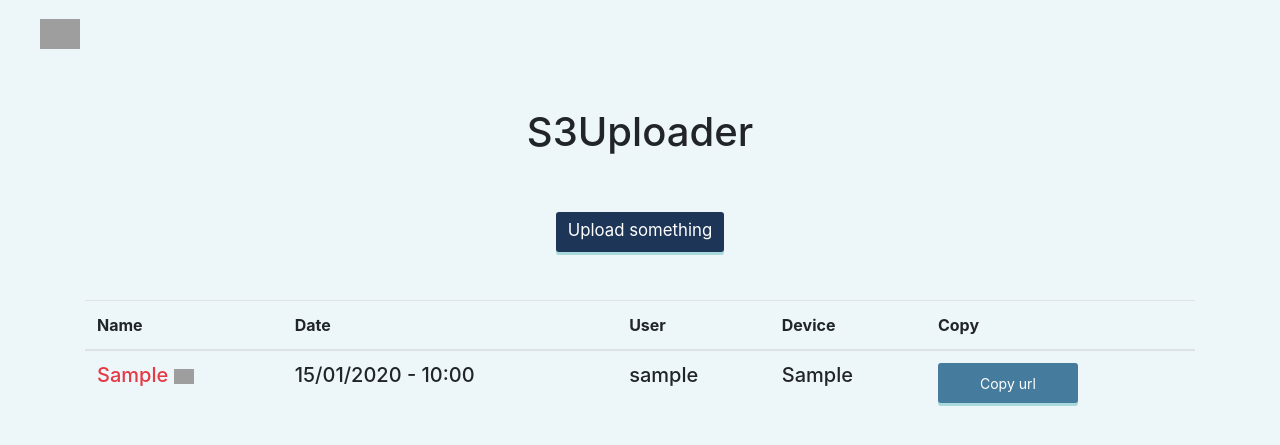
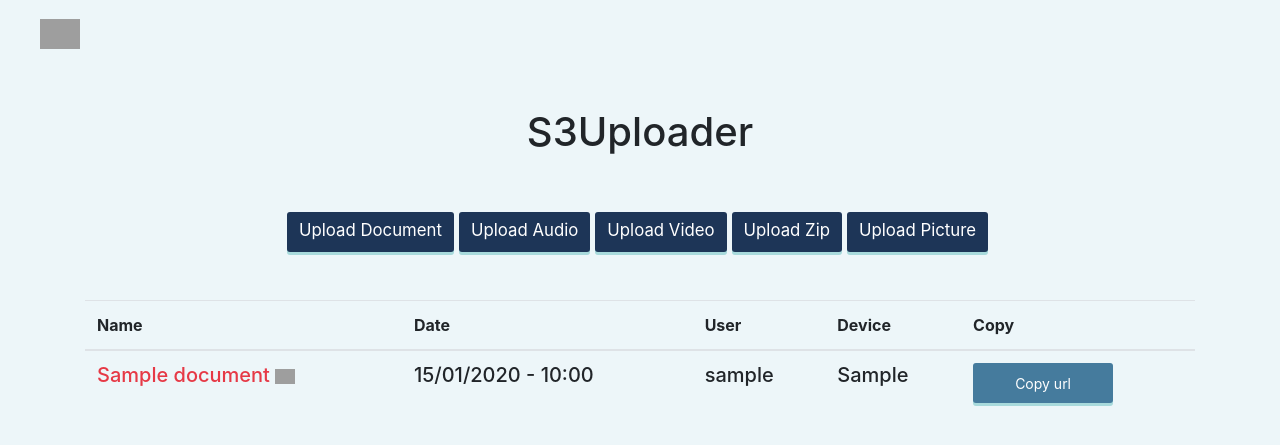
Before and after one commit to Alusio/s3uploader, a Django app: page / in a window 1280 px wide. Shown: the top 445 px of the page. Run offline with Django 3.2, Linux system fonts and the light colour scheme; a user stored in the database is signed in; tables that the repository leaves empty hold one stand-in row (values such as "Sample post"); some libraries are stand-ins or nearby versions; grey boxes are pictures that could not be loaded.

Commit message:
Add categories

```diff
--- a/uploader/admin.py
+++ b/uploader/admin.py
@@ -1,6 +1,10 @@
 from django.contrib import admin
 
-from uploader.models import Document
+from uploader.models import Document, Audio, Video, Zip, Picture
 
 # Register your models here.
 admin.site.register(Document)
+admin.site.register(Audio)
+admin.site.register(Video)
+admin.site.register(Zip)
+admin.site.register(Picture)
--- a/uploader/models.py
+++ b/uploader/models.py
@@ -1,12 +1,94 @@
+from django.core.exceptions import ValidationError
 from django.contrib.auth.models import User
 from django.db import models
+import os
+
+
+def document_validator(value):
+    ext = os.path.splitext(value.name)[1]
+    valid_extensions = ['.pdf', '.doc', '.docx']
+    if not ext in valid_extensions:
+        raise ValidationError(u'File not supported!')
+
+
+def video_validator(value):
+    ext = os.path.splitext(value.name)[1]
+    valid_extensions = ['.mp4', '.avi', '.3gp', '.ogg', '.wmv', '.flv']
+    if not ext in valid_extensions:
+        raise ValidationError(u'File not supported!')
+
+
+def audio_validator(value):
+    ext = os.path.splitext(value.name)[1]
+    valid_extensions = ['.mp3', '.wav', '.flac']
+    if not ext in valid_extensions:
+        raise ValidationError(u'File not supported!')
+
+
+def zip_validator(value):
+    ext = os.path.splitext(value.name)[1]
+    valid_extensions = ['.zip', ]
+    if not ext in valid_extensions:
+        raise ValidationError(u'File not supported!')
+
+
+def picture_validator(value):
+    ext = os.path.splitext(value.name)[1]
+    valid_extensions = ['.jpeg', '.gif', '.png', '.webp', '.jpg']
+    if not ext in valid_extensions:
+        raise ValidationError(u'File not supported!')
 
 
 class Document(models.Model):
     user = models.ForeignKey(User, on_delete=models.CASCADE, blank=True, null=True)
     uploaded_at = models.DateTimeField(auto_now_add=True)
-    upload = models.FileField()
+    name = models.TextField(max_length=100, blank=True, null=True)
+    upload = models.FileField(upload_to='documents', validators=[document_validator])
     device = models.TextField(max_length=15, blank=True, null=True)
 
     def __str__(self):
         return self.upload.name
+
+
+class Video(models.Model):
+    user = models.ForeignKey(User, on_delete=models.CASCADE, blank=True, null=True)
+    uploaded_at = models.DateTimeField(auto_now_add=True)
+    name = models.TextField(max_length=100, blank=True, null=True)
+    upload = models.FileField(upload_to='videos', validators=[video_validator])
+    device = models.TextField(max_length=15, blank=True, null=True)
+
+    def __str__(self):
+        return self.upload.name
+
+
+class Audio(models.Model):
+    user = models.ForeignKey(User, on_delete=models.CASCADE, blank=True, null=True)
+    uploaded_at = models.DateTimeField(auto_now_add=True)
+    name = models.TextField(max_length=100, blank=True, null=True)
+    upload = models.FileField(upload_to='audios', validators=[audio_validator])
+    device = models.TextField(max_length=15, blank=True, null=True)
+
+    def __str__(self):
+        return self.upload.name
+
+
+class Zip(models.Model):
+    user = models.ForeignKey(User, on_delete=models.CASCADE, blank=True, null=True)
+    uploaded_at = models.DateTimeField(auto_now_add=True)
+    name = models.TextField(max_length=100, blank=True, null=True)
+    upload = models.FileField(upload_to='zips', validators=[zip_validator])
+    device = models.TextField(max_length=15, blank=True, null=True)
+
+    def __str__(self):
+        return self.upload.name
+
+
+class Picture(models.Model):
+    user = models.ForeignKey(User, on_delete=models.CASCADE, blank=True, null=True)
+    uploaded_at = models.DateTimeField(auto_now_add=True)
+    name = models.TextField(max_length=100, blank=True, null=True)
+    upload = models.FileField(upload_to='picture/%Y/%m/%d', validators=[picture_validator])
+    device = models.TextField(max_length=15, blank=True, null=True)
+
+    def __str__(self):
+        return self.upload.name
--- a/uploader/templates/index.html
+++ b/uploader/templates/index.html
@@ -26,9 +26,30 @@
             <div class="mt-5">
             </div>
             <div class="row justify-content-center">
-                <a class="btn" href="{{ 'upload' }}" role="button"
-                   style="background-color: #1d3557;color: white; width: unset"><p style="font-size: 1.2em">Upload
-                    something</p>
+                <a class="btn" href="{{ 'upload/document' }}" role="button"
+                   style="background-color: #1d3557;color: white; width: unset; margin-right: 5px;"><p
+                        style="font-size: 1.2em">Upload
+                    Document</p>
+                </a>
+                <a class="btn" href="{{ 'upload/audio' }}" role="button"
+                   style="background-color: #1d3557;color: white; width: unset; margin-right: 5px;"><p
+                        style="font-size: 1.2em">Upload
+                    Audio</p>
+                </a>
+                <a class="btn" href="{{ 'upload/video' }}" role="button"
+                   style="background-color: #1d3557;color: white; width: unset; margin-right: 5px;"><p
+                        style="font-size: 1.2em">Upload
+                    Video</p>
+                </a>
+                <a class="btn" href="{{ 'upload/zip' }}" role="button"
+                   style="background-color: #1d3557;color: white; width: unset; margin-right: 5px;"><p
+                        style="font-size: 1.2em">Upload
+                    Zip</p>
+                    <a class="btn" href="{{ 'upload/picture' }}" role="button"
+                       style="background-color: #1d3557;color: white; width: unset; margin-right: 5px;"><p
+                            style="font-size: 1.2em">Upload
+                        Picture</p>
+                    </a>
                 </a>
             </div>
 
@@ -58,7 +79,7 @@
                                                 <a href="https://uploader.s3.fr-par.scw.cloud/media/{{ doc.upload }}"
                                                    style="color: #e63946; text-decoration: none" data-toggle="tooltip"
                                                    data-placement="top"
-                                                   title="{{ doc.upload }}">{{ doc.upload|truncatechars:20 }}</a>
+                                                   title="{{ doc.name }}">{{ doc.name|truncatechars:20 }}</a>
                                                 <img
                                                         src="https://emojipedia-us.s3.dualstack.us-west-1.amazonaws.com/thumbs/120/google/241/link_1f517.png"
                                                         width="20vw">
@@ -68,8 +89,8 @@
                                         <td><h5>{{ doc.user }}</h5></td>
                                         <td><h5>{{ doc.device }}</h5></td>
                                         <td>
-                                            <button onclick="setClipboard('https://uploader.s3.fr-par.scw.cloud/media/{{ doc.upload }}')"
-                                                    class="btn" id='btn'
+                                            <button onclick="setClipboard('{{ doc.upload }}')"
+                                                    class="btn" id='{{ doc.upload }}'
                                                     style="background-color: #457b9d;color: white">Copy url
                                             </button>
                                         </td>
@@ -118,16 +139,17 @@
         box-shadow: 0 3px 0 0 #457b9d;
     }
 </style>
+<script src="https://ajax.googleapis.com/ajax/libs/jquery/3.5.1/jquery.min.js"></script>
 <script>
     function setClipboard(value) {
         var tempInput = document.createElement("input");
         tempInput.style = "position: absolute; left: -1000px; top: -1000px";
-        tempInput.value = value;
+        tempInput.value = 'https://uploader.s3.fr-par.scw.cloud/media/' + value;
         document.body.appendChild(tempInput);
         tempInput.select();
         document.execCommand("copy");
         document.body.removeChild(tempInput);
-        var property = document.getElementById('btn');
+        var property = document.getElementById(value);
         property.style.backgroundColor = "#66cc66";
         property.textContent = "Copied !"
     }
--- a/uploader/urls.py
+++ b/uploader/urls.py
@@ -4,5 +4,5 @@ from . import views
 
 urlpatterns = [
     path('', views.index, name='index'),
-    path('upload', views.upload, name='upload'),
+    path('upload/<str:type>', views.upload, name='upload'),
 ]
--- a/uploader/views.py
+++ b/uploader/views.py
@@ -3,8 +3,8 @@ from django.db import transaction
 from django.shortcuts import render, redirect
 
 from s3uploader import settings
-from .forms import UploadFileForm
-from .models import Document
+from .forms import DocumentForm, AudioForm, VideoForm, ZipForm, PictureForm
+from .models import Document, Audio, Video, Zip, Picture
 
 
 @login_required
@@ -15,17 +15,47 @@ def index(request):
 
 
 @login_required
-def upload(request):
+def upload(request, type):
     if request.method == 'POST':
-        form = UploadFileForm(request.POST, request.FILES)
+        if type == "audio":
+            form = AudioForm(request.POST, request.FILES)
+        elif type == "video":
+            form = VideoForm(request.POST, request.FILES)
+        elif type == "zip":
+            form = ZipForm(request.POST, request.FILES)
+        elif type == "picture":
+            form = PictureForm(request.POST, request.FILES)
+        else:
+            form = DocumentForm(request.POST, request.FILES)
         files = request.FILES.getlist('upload')
         if form.is_valid():
             for file in files:
-                doc = Document(upload=file, user=request.user, device=getOS(request))
+                print(file)
+                if type == "audio":
+                    doc = Audio(upload=file, user=request.user, device=getOS(request), name=file)
+                elif type == "video":
+                    doc = Video(upload=file, user=request.user, device=getOS(request), name=file)
+                elif type == "zip":
+                    doc = Zip(upload=file, user=request.user, device=getOS(request), name=file)
+                elif type == "picture":
+                    doc = Picture(upload=file, user=request.user, device=getOS(request), name=file)
+                else:
+                    doc = Document(upload=file, user=request.user, device=getOS(request), name=file)
+
                 doc.save()
             return redirect('index')
     else:
-        form = UploadFileForm()
+        if type == "audio":
+            form = AudioForm()
+        elif type == "video":
+            form = VideoForm()
+        elif type == "zip":
+            form = ZipForm()
+        elif type == "picture":
+            form = PictureForm()
+        else:
+            form = DocumentForm()
+
     return render(request, 'document_form.html', {
         'form': form,
         'title': settings.NAME})
```
Also changed, not shown: uploader/forms.py (+35 -2 lines).
